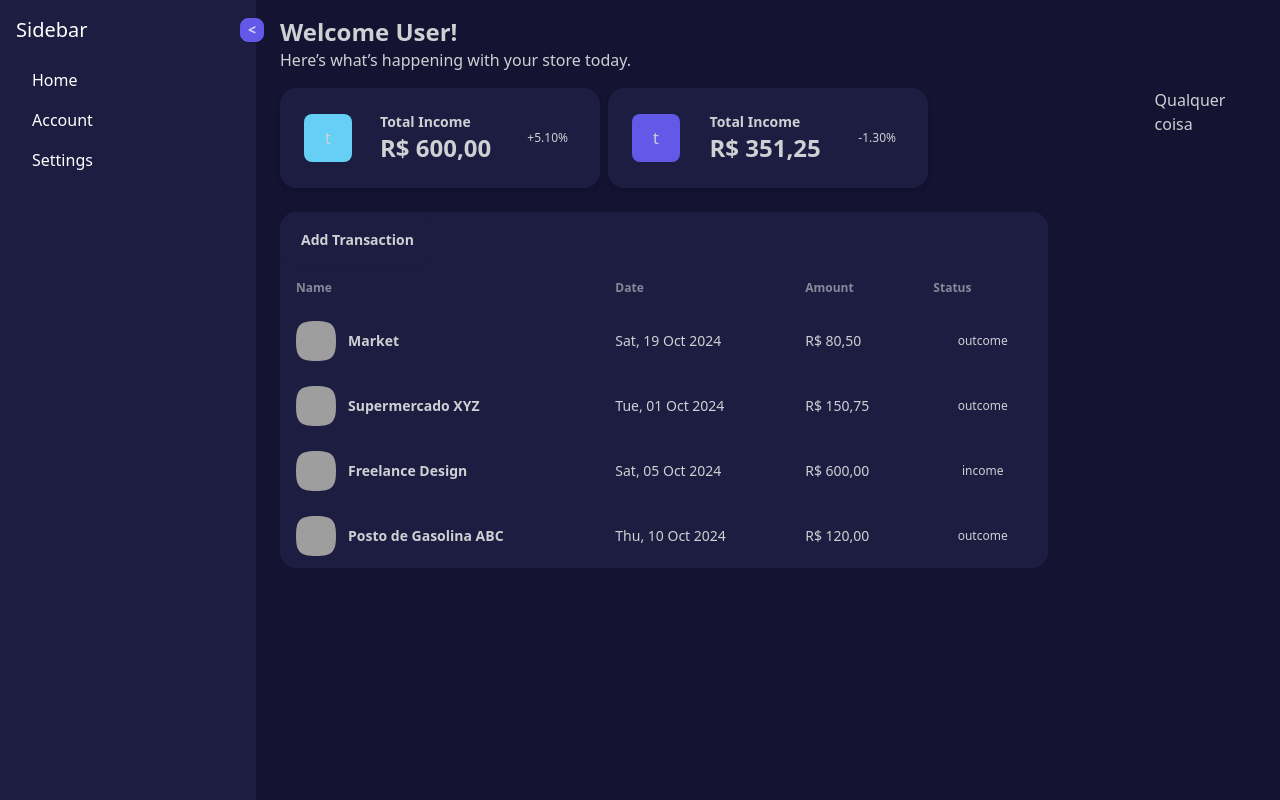
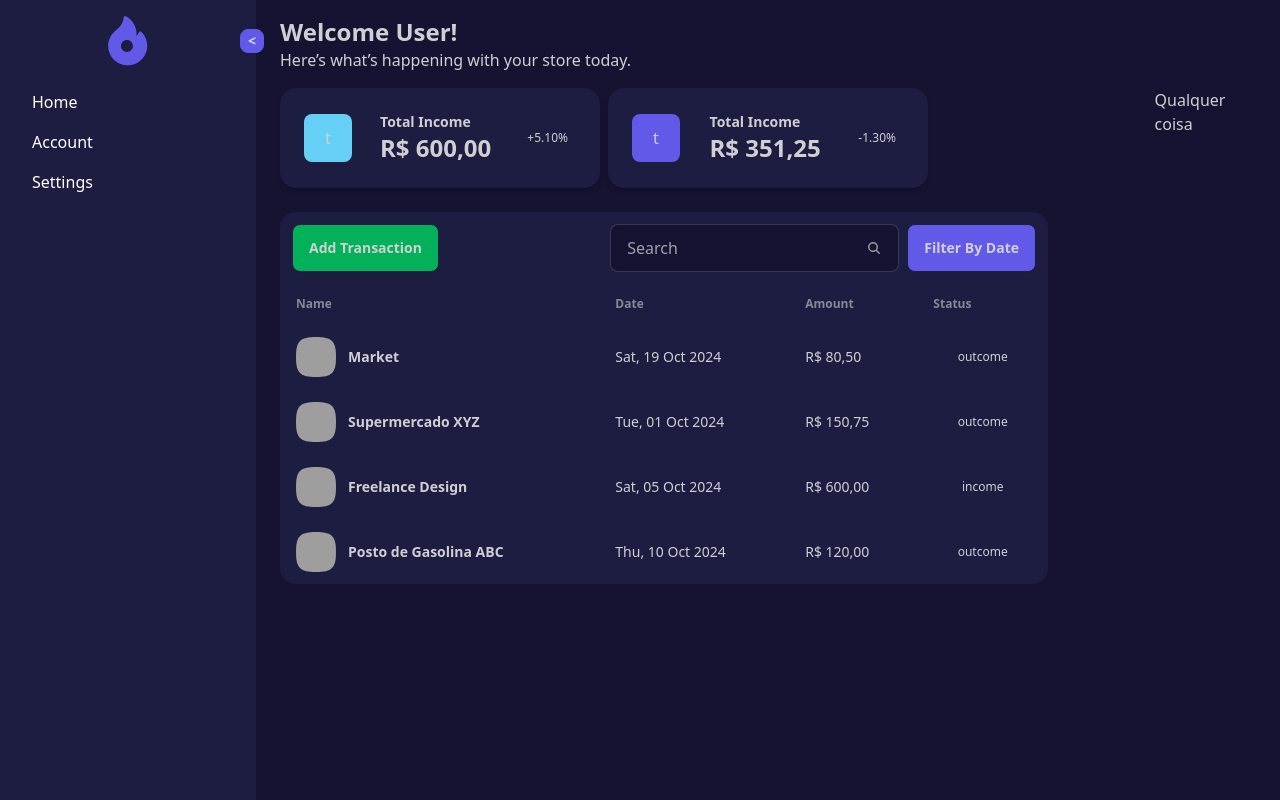
Before and after one commit to MarcusMartins38/myfyui, a React (Vite) app: page / in a window 1280 px wide. Built offline with nearby package versions, Linux system fonts and the light colour scheme; data requests are answered from the project's data file; grey boxes are pictures that could not be loaded.

Commit message:
feat: Calendar

```diff
--- a/package.json
+++ b/package.json
@@ -12,7 +12,9 @@
   "dependencies": {
     "@reduxjs/toolkit": "^2.3.0",
     "@tanstack/react-query": "^5.59.15",
+    "date-fns": "^4.1.0",
     "react": "^18.3.1",
+    "react-date-range": "^2.0.1",
     "react-dom": "^18.3.1",
     "react-redux": "^9.1.2",
     "redux": "^5.0.1"
--- a/src/App.tsx
+++ b/src/App.tsx
@@ -7,6 +7,7 @@ import { selectTotalIncome, selectTotalOutcome } from './redux/transaction/trans
 function App() {
   const totalIncome = useSelector(selectTotalIncome);
   const totalOutcome = useSelector(selectTotalOutcome);
+
   return (
     <div className="flex flex-row w-full h-full">
       <Sidebar />
--- /dev/null
+++ b/src/components/Calendar.tsx
@@ -0,0 +1,28 @@
+import { useState } from 'react';
+import { DateRange } from 'react-date-range';
+import 'react-date-range/dist/styles.css';
+import 'react-date-range/dist/theme/default.css';
+
+type CalendarProps = {
+  className?: string;
+};
+
+export default function Calendar({ className }: CalendarProps) {
+  const [calendarSettings, setCalendarSettings] = useState([
+    {
+      startDate: new Date(),
+      endDate: null,
+      key: 'selection',
+    },
+  ]);
+
+  return (
+    <DateRange
+      className={`h-auto absolute z-10 ${className}`}
+      editableDateInputs={true}
+      onChange={(item) => setCalendarSettings([item.selection])}
+      moveRangeOnFirstSelection={false}
+      ranges={calendarSettings}
+    />
+  );
+}
--- a/src/components/Sidebar.tsx
+++ b/src/components/Sidebar.tsx
@@ -13,7 +13,31 @@ const Sidebar = () => {
     >
       <div className="flex flex-col w-full">
         <div className="flex items-center relative p-4">
-          <span className={`${isOpen ? 'block' : 'hidden'} text-xl`}>Sidebar</span>
+          <span
+            className={`${isOpen ? 'block' : 'hidden'} flex w-full justify-center items-center`}
+          >
+            <svg
+              xmlns="http://www.w3.org/2000/svg"
+              width="50"
+              height="50"
+              viewBox="0 0 50 50"
+              fill="none"
+            >
+              <g clip-path="url(#clip0_316_207)">
+                <path
+                  fill-rule="evenodd"
+                  clip-rule="evenodd"
+                  d="M37.074 15.418C37.5255 15.3437 37.987 15.489 38.3159 15.8086C42.1398 19.5268 44.2457 24.5032 44.2457 29.821C44.2457 40.6047 35.4729 49.378 24.6897 49.378C15.7698 49.378 7.9885 43.339 5.76696 34.6924C5.34599 33.0519 5.13257 31.4131 5.13257 29.821C5.13257 26.6958 5.86263 23.6915 7.30251 20.8919C8.71953 18.1396 10.8031 15.7295 13.3284 13.9215C13.343 13.911 13.358 13.9008 13.373 13.8908C13.4661 13.8294 13.5655 13.7567 13.6707 13.6796L13.6815 13.6717C13.6923 13.6639 13.703 13.6561 13.7137 13.6482C13.7557 13.6174 13.7978 13.5866 13.8402 13.5561C17.8554 10.6829 20.3771 6.22884 20.7627 1.33308C20.8007 0.849904 21.0781 0.417941 21.5018 0.182334C21.9255 -0.0531764 22.4386 -0.0609882 22.8692 0.161503C27.8152 2.71788 31.4462 7.27389 32.8309 12.6612C33.2521 14.3014 33.4655 15.9402 33.4655 17.5328C33.4655 18.3628 33.4114 19.1905 33.3039 20.0134C34.3825 18.8743 35.2993 17.5857 36.021 16.1836C36.2309 15.776 36.6216 15.492 37.074 15.418ZM23.941 35.9114C27.2465 35.9114 29.9262 33.2317 29.9262 29.9261C29.9262 26.6206 27.2465 23.9409 23.941 23.9409C20.6354 23.9409 17.9557 26.6206 17.9557 29.9261C17.9557 33.2317 20.6354 35.9114 23.941 35.9114Z"
+                  fill="#6359E9"
+                />
+              </g>
+              <defs>
+                <clipPath id="clip0_316_207">
+                  <rect width="49.3782" height="49.3782" fill="white" />
+                </clipPath>
+              </defs>
+            </svg>
+          </span>
           <button
             onClick={toggleSidebar}
             className={`btn btn-primary p-0 min-h-1 h-6 w-6 absolute right-0 transition-all duration-300 ${isOpen ? 'left-60' : 'left-12'}`}
--- a/src/components/TransactionTable.tsx
+++ b/src/components/TransactionTable.tsx
@@ -1,8 +1,10 @@
+import { useState } from 'react';
 import { useDispatch, useSelector } from 'react-redux';
 import { useTransactions } from '../hooks/useTransactions';
 import { formatAmount, formatDate } from '../lib/utils';
 import { setTransactionModalOpen } from '../redux/transactionModal/transactionModal.actions';
 import { TransactionT } from '../types';
+import Calendar from './Calendar';
 import Tag from './Tag';
 import TransactionModal from './TransactionModal';
 
@@ -12,6 +14,7 @@ const colorTailwindMap = {
 };
 
 export default function TransactionTable() {
+  const [showCalendar, setShowCalendar] = useState(false);
   const transactions: TransactionT[] = useSelector(
     (store) => store.transactionReducer.transactions,
   );
@@ -25,10 +28,36 @@ export default function TransactionTable() {
       <TransactionModal />
 
       <div className="bg-base-200 rounded-2xl max-w-3xl">
-        <header className="flex flex-row w-[calc(100%-8px)] m-1">
-          <button className="btn hover:bg-success/50" onClick={handleOpen}>
+        <header className="flex flex-row justify-between w-[calc(100%-8px)] m-1 p-2">
+          <button className="btn bg-success" onClick={handleOpen}>
             Add Transaction
           </button>
+
+          <div className="flex flex-row items-center relative">
+            <label className="input input-bordered flex items-center gap-2">
+              <input type="text" className="grow" placeholder="Search" />
+              <svg
+                xmlns="http://www.w3.org/2000/svg"
+                viewBox="0 0 16 16"
+                fill="currentColor"
+                className="h-4 w-4 opacity-70"
+              >
+                <path
+                  fillRule="evenodd"
+                  d="M9.965 11.026a5 5 0 1 1 1.06-1.06l2.755 2.754a.75.75 0 1 1-1.06 1.06l-2.755-2.754ZM10.5 7a3.5 3.5 0 1 1-7 0 3.5 3.5 0 0 1 7 0Z"
+                  clipRule="evenodd"
+                />
+              </svg>
+            </label>
+
+            <button
+              className="btn bg-primary ml-2 hover:bg-primary/20"
+              onClick={() => setShowCalendar((prev) => !prev)}
+            >
+              Filter By Date
+            </button>
+            {showCalendar ? <Calendar isOpen={showCalendar} /> : null}
+          </div>
         </header>
 
         <div className="overflow-y-auto max-h-80">
```
Also changed, not shown: 1 other file (tests, documents, lock files or other folders).
